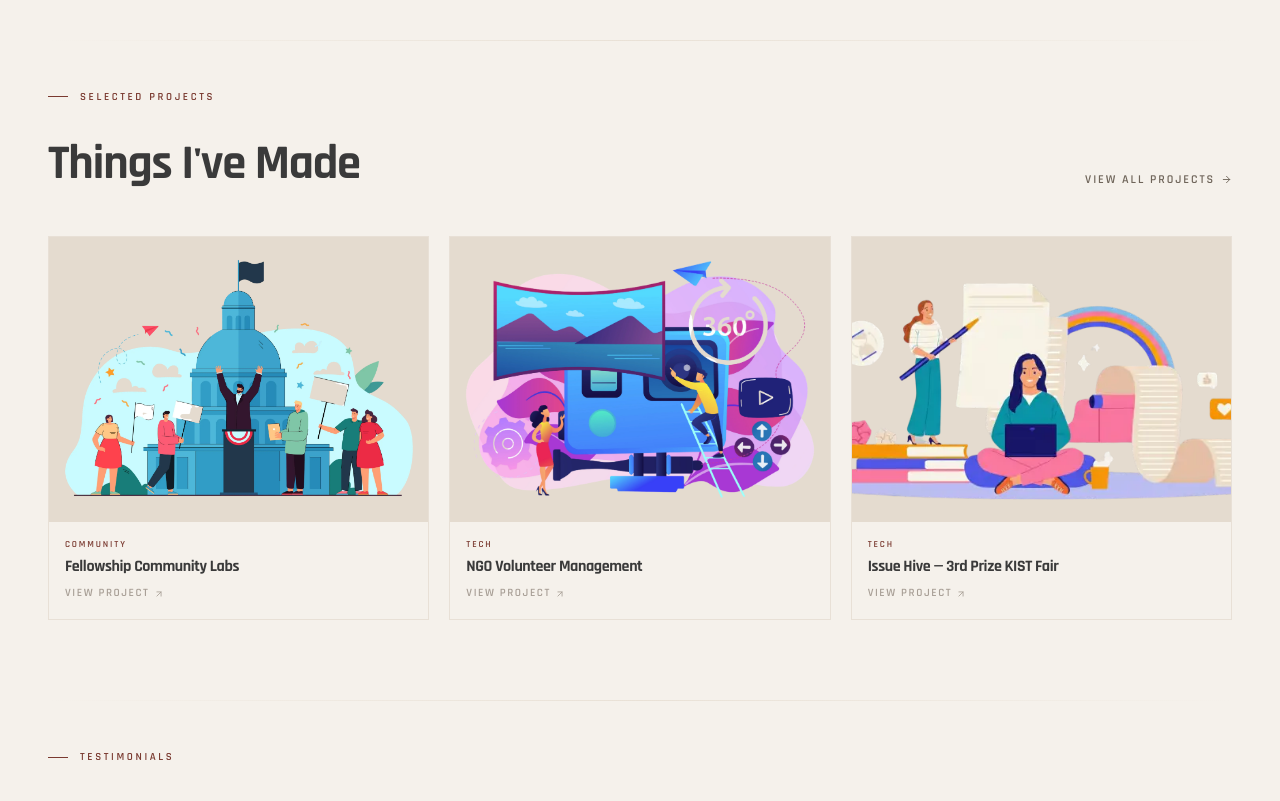
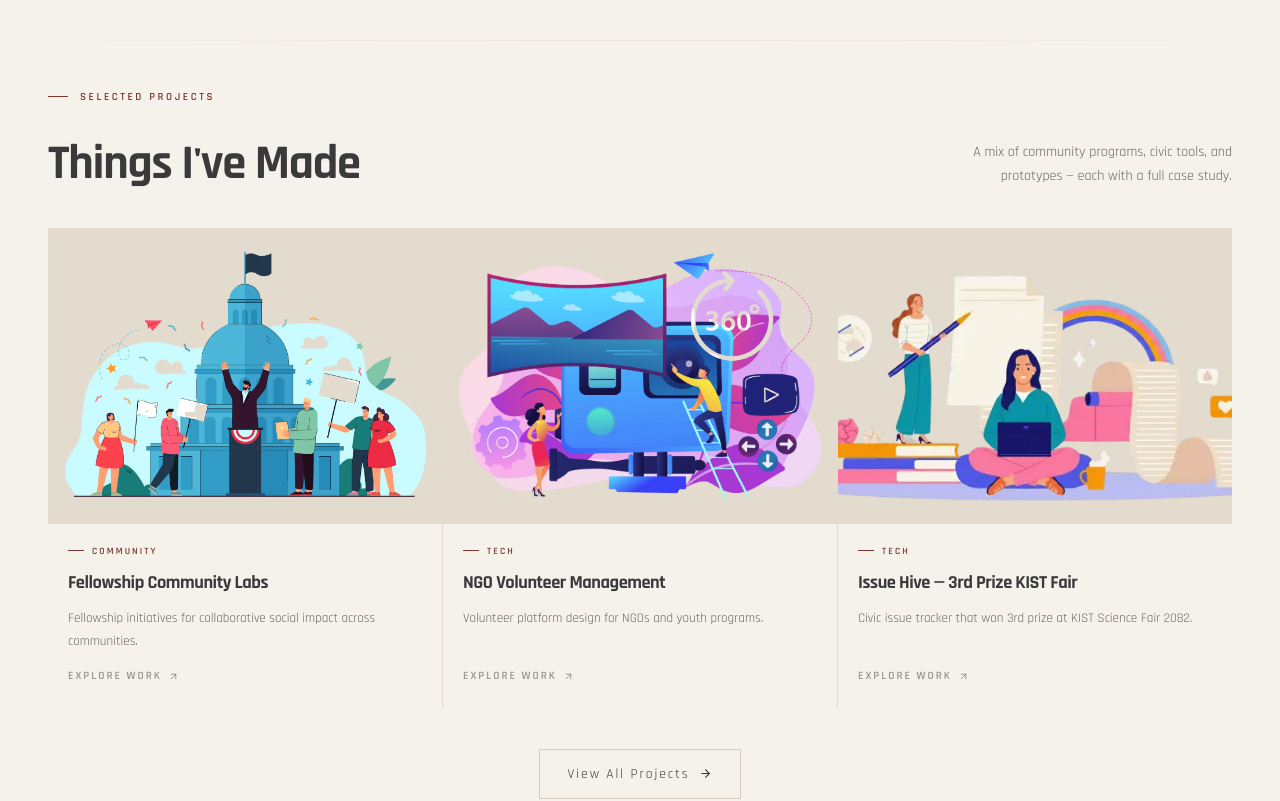
Before and after one commit to dhirendraxd/dhiren_website, a React (Vite) app: page /about in a window 1280 px wide. Shown: the part 2000-2801 px from the top of the page. Built offline with nearby package versions, Linux system fonts and the light colour scheme; the HTML template or start-up script is replaced by a standard one.

Commit message:
feat: enhance project details with summaries and improve layout; update styling for better user experience

```diff
--- a/src/pages/About.tsx
+++ b/src/pages/About.tsx
@@ -30,22 +30,25 @@ const orgs = ["Ctrl Bits", "ALL In Foundation", "Sustainability Solutions", "Lov
 
 const projects = [
   {
-    title: "Fellowship Community Labs",
-    type:  "Community",
-    image: assetPath("civic-tech.webp"),
-    href:  "/projects/fellowship-community-labs",
+    title:   "Fellowship Community Labs",
+    type:    "Community",
+    summary: "Fellowship initiatives for collaborative social impact across communities.",
+    image:   assetPath("civic-tech.webp"),
+    href:    "/projects/fellowship-community-labs",
   },
   {
-    title: "NGO Volunteer Management",
-    type:  "Tech",
-    image: assetPath("2nd-new.webp"),
-    href:  "/projects/ngo-volunteer-management",
+    title:   "NGO Volunteer Management",
+    type:    "Tech",
+    summary: "Volunteer platform design for NGOs and youth programs.",
+    image:   assetPath("2nd-new.webp"),
+    href:    "/projects/ngo-volunteer-management",
   },
   {
-    title: "Issue Hive — 3rd Prize KIST Fair",
-    type:  "Tech",
-    image: assetPath("issue-hive-thumb.webp"),
-    href:  "/projects/issue-hive-awarded-3rd-prize-at-kist-fair-2082",
+    title:   "Issue Hive — 3rd Prize KIST Fair",
+    type:    "Tech",
+    summary: "Civic issue tracker that won 3rd prize at KIST Science Fair 2082.",
+    image:   assetPath("issue-hive-thumb.webp"),
+    href:    "/projects/issue-hive-awarded-3rd-prize-at-kist-fair-2082",
   },
 ];
 
@@ -315,48 +318,71 @@ const About = () => {
             <Divider />
             <div className="pt-12">
               <SectionLabel label="Selected Projects" />
-              <div className="flex flex-col md:flex-row md:items-end md:justify-between gap-6 mb-12">
+              <div className="flex flex-col md:flex-row md:items-end md:justify-between gap-4 mb-10">
                 <h2 className="font-rajdhani text-[clamp(2rem,3.8vw,3.2rem)] font-bold leading-[1.05] tracking-tight text-[#3a3a3a]">
                   Things I've Made
                 </h2>
-                <Link
-                  to="/projects"
-                  className="group inline-flex items-center gap-1.5 text-[0.75rem] font-semibold uppercase tracking-[0.16em] text-[#6f655a] transition-colors hover:text-[#7A3A30] self-start md:self-auto"
-                >
-                  <span className="relative after:absolute after:left-0 after:-bottom-px after:h-px after:w-0 after:bg-[#7A3A30] after:transition-all after:duration-200 group-hover:after:w-full">
-                    View All Projects
-                  </span>
-                  <ArrowRight size={11} className="transition-transform duration-200 group-hover:translate-x-0.5" />
-                </Link>
+                <p className="text-[0.88rem] text-[#6f655a] leading-[1.75] max-w-[38ch] md:text-right">
+                  A mix of community programs, civic tools, and prototypes — each with a full case study.
+                </p>
               </div>
 
-              <div className="grid grid-cols-1 sm:grid-cols-3 gap-5">
+              <div className="grid grid-cols-1 sm:grid-cols-3 gap-px bg-[#e4dbcf]">
                 {projects.map((p, i) => (
                   <motion.article
                     key={p.href}
-                    className="group border border-[#e8e0d6] hover:border-[#c5bbb2] transition-colors duration-300 overflow-hidden relative"
+                    className="group bg-[#f5f1eb] flex flex-col"
                     initial={{ opacity: 0, y: 14 }}
                     whileInView={{ opacity: 1, y: 0 }}
                     transition={{ duration: 0.38, delay: i * 0.07 }}
                     viewport={{ once: true }}
                   >
-                    <span className="pointer-events-none absolute inset-x-0 top-0 h-[2px] origin-left scale-x-0 bg-[#7A3A30] transition-transform duration-500 group-hover:scale-x-100" aria-hidden="true" />
-                    <Link to={p.href} className="block">
+                    <Link to={p.href} className="flex flex-col flex-1">
+                      {/* Image */}
                       <div className="overflow-hidden aspect-[4/3] bg-[#e4dbcf]">
                         <img src={p.image} alt={p.title} loading="lazy" decoding="async"
-                          className="w-full h-full object-cover transition-transform duration-600 group-hover:scale-[1.04]" />
+                          className="w-full h-full object-cover transition-transform duration-700 group-hover:scale-[1.05]" />
                       </div>
-                      <div className="px-4 py-4">
-                        <p className="text-[0.58rem] font-semibold uppercase tracking-[0.2em] text-[#7A3A30]">{p.type}</p>
-                        <h3 className="mt-1 font-rajdhani text-[1rem] font-bold tracking-tight text-[#3a3a3a] leading-snug group-hover:text-[#7A3A30] transition-colors duration-200">{p.title}</h3>
-                        <span className="inline-flex items-center gap-1 mt-2 text-[0.7rem] font-semibold uppercase tracking-[0.14em] text-[#a89f96] group-hover:text-[#7A3A30] transition-colors duration-200">
-                          View Project <ArrowUpRight size={10} strokeWidth={2} />
+
+                      {/* Body */}
+                      <div className="flex flex-col flex-1 px-5 pt-5 pb-6 gap-3">
+                        <div className="flex items-center gap-2">
+                          <span className="h-px w-4 bg-[#7A3A30]" aria-hidden="true" />
+                          <p className="text-[0.6rem] font-semibold uppercase tracking-[0.22em] text-[#7A3A30]">{p.type}</p>
+                        </div>
+
+                        <h3 className="font-rajdhani text-[1.15rem] font-bold tracking-tight text-[#3a3a3a] leading-snug group-hover:text-[#7A3A30] transition-colors duration-200">
+                          {p.title}
+                        </h3>
+
+                        <p className="text-[0.82rem] leading-[1.7] text-[#6f655a] flex-1">
+                          {p.summary}
+                        </p>
+
+                        {/* CTA — inline link style matching rest of site */}
+                        <span className="mt-1 inline-flex items-center gap-1.5 self-start font-rajdhani text-[0.7rem] font-semibold uppercase tracking-[0.18em] text-[#3a3a3a]/50 group-hover:text-[#7A3A30] transition-colors duration-200">
+                          <span className="relative after:absolute after:left-0 after:-bottom-px after:h-px after:w-0 after:bg-[#7A3A30] after:transition-all after:duration-300 group-hover:after:w-full">
+                            Explore Work
+                          </span>
+                          <ArrowUpRight size={11} strokeWidth={2} className="group-hover:translate-x-px group-hover:-translate-y-px transition-transform duration-200" />
                         </span>
                       </div>
                     </Link>
                   </motion.article>
                 ))}
               </div>
+
+              {/* View all CTA — matches Send button style from ConnectSection */}
+              <div className="mt-10 flex justify-center">
+                <Link
+                  to="/projects"
+                  className="group inline-flex items-center gap-2.5 bg-[#f5f1eb] hover:bg-[#3a3a3a] text-[#3a3a3a] hover:text-[#f5f1eb] border border-[#d4cbc0] hover:border-[#3a3a3a] font-rajdhani font-normal text-[0.85rem] tracking-[0.14em] px-7 py-3.5 transition-colors duration-300"
+                >
+                  <span>View All Projects</span>
+                  <ArrowRight size={13} className="transition-transform duration-300 group-hover:translate-x-1" />
+                </Link>
+              </div>
+
             </div>
           </section>
 
```
